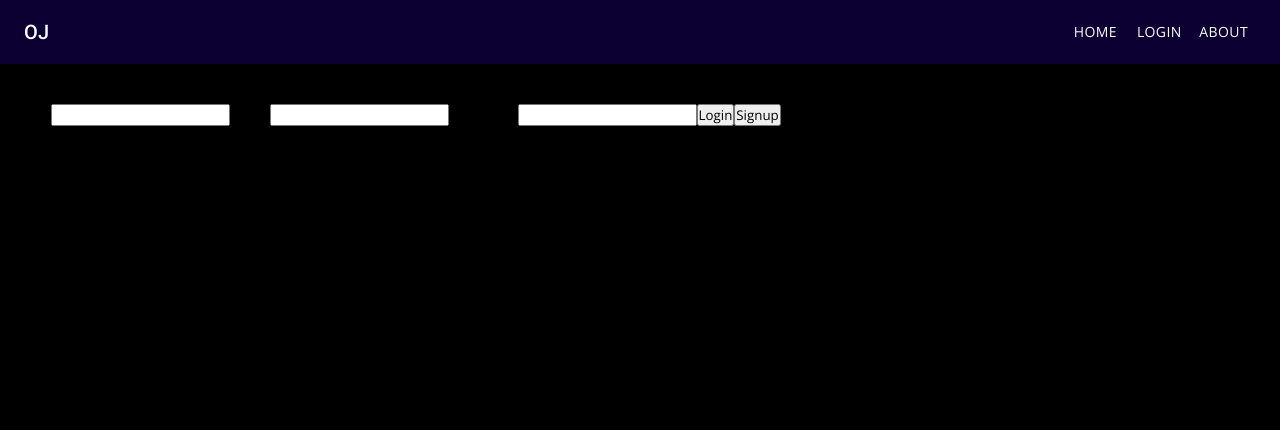
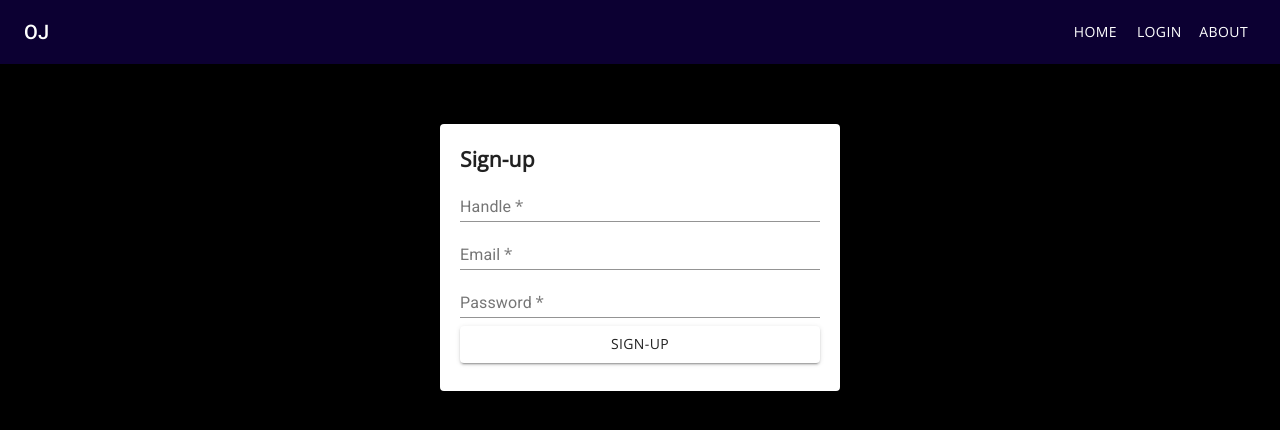
Before and after one commit to rjawesome/Infinity-Judge, a React (Create React App) app in the folder client/: page /signup in a window 1280 px wide. Shown: the top 430 px of the page. Built offline with nearby package versions, Linux system fonts and the light colour scheme; no server answers.

Commit message:
style signup

```diff
--- a/client/src/App.tsx
+++ b/client/src/App.tsx
@@ -20,7 +20,7 @@ function App() {
             <Problem />
           </Route>
           <Route exact path="/signup">
-            <Signup type={"login"} />
+            <Signup type={"signup"} />
           </Route>
           <Route exact path="/about">
             <About />
--- a/client/src/components/Signup.tsx
+++ b/client/src/components/Signup.tsx
@@ -1,22 +1,28 @@
 import { useEffect, useState } from "react"
 import { useAuthState } from "../firebase"
 import Loading from "./Loading"
+import { Grid, Paper, Avatar, TextField, Button } from "@material-ui/core"
+import useStyles from "../styles"
 
 interface LoginFormProps {
   type: "login" | "signup"
 }
-
 const Signup = ({ type }: LoginFormProps) => {
   const [user, loading] = useAuthState()
 
   const [handle, setHandle] = useState("")
   const [email, setEmail] = useState("")
   const [password, setPassword] = useState("")
+  const classes = useStyles()
 
   useEffect(() => {
     if (user) {
     }
   }, [user])
+
+  const handleSubmit = () => {
+    console.log("submitted")
+  }
 
   return (
     <div>
@@ -24,34 +30,47 @@ const Signup = ({ type }: LoginFormProps) => {
         <h1>Create Account</h1>
         {loading && <Loading />}
         {!loading && (
-          <form id="signup-form">
-            <label>Handle </label>
-            <input
-              type="text"
-              id="handle"
+          <Grid>
+            <Paper elevation={10} className={classes.signupForm}>
+              <Grid>
+                <h2>{type === "login" ? "Login" : "Sign-up"}</h2>
+              </Grid>
+              {type === "signup" && (
+                <TextField
+                  onChange={(e) => setHandle(e.target.value)}
+                  label="Handle"
+                  placeholder="Enter handle"
+                  fullWidth
                   required
-              onChange={(e) => setHandle(e.target.value)}
                 />
-
-            <label>Email </label>
-            <input
-              type="text"
-              id="email"
+              )}
+              <TextField
+                onChange={(e) => setEmail(e.target.value)}
+                label="Email"
+                placeholder="Enter email"
+                fullWidth
                 required
-              onChange={(e) => setEmail(e.target.value)}
               />
-
-            <label>Password </label>
-            <input
+              <TextField
+                onChange={(e) => setPassword(e.target.value)}
+                label="Password"
+                placeholder="Enter password"
                 type="password"
-              id="password"
+                fullWidth
                 required
-              onChange={(e) => setPassword(e.target.value)}
               />
-
-            <input type="submit" value="Login" />
-            <input type="submit" value="Signup" />
-          </form>
+              <Button
+                onClick={handleSubmit}
+                className={classes.signupButton}
+                type="submit"
+                color="primary"
+                variant="contained"
+                fullWidth
+              >
+                {type === "login" ? "Login" : "Sign-up"}
+              </Button>
+            </Paper>
+          </Grid>
         )}
       </div>
 
--- a/client/src/styles.ts
+++ b/client/src/styles.ts
@@ -34,6 +34,14 @@ const useStyles = makeStyles((theme) => ({
     display: "flex",
     padding: 10,
   },
+  signupForm: {
+    padding: 20,
+    width: 400,
+    margin: "20px auto",
+  },
+  signupButton: {
+    margin: "8px 0",
+  },
 }))
 
 export default useStyles
```
Lines whose indentation alone changed are shown as unchanged.
